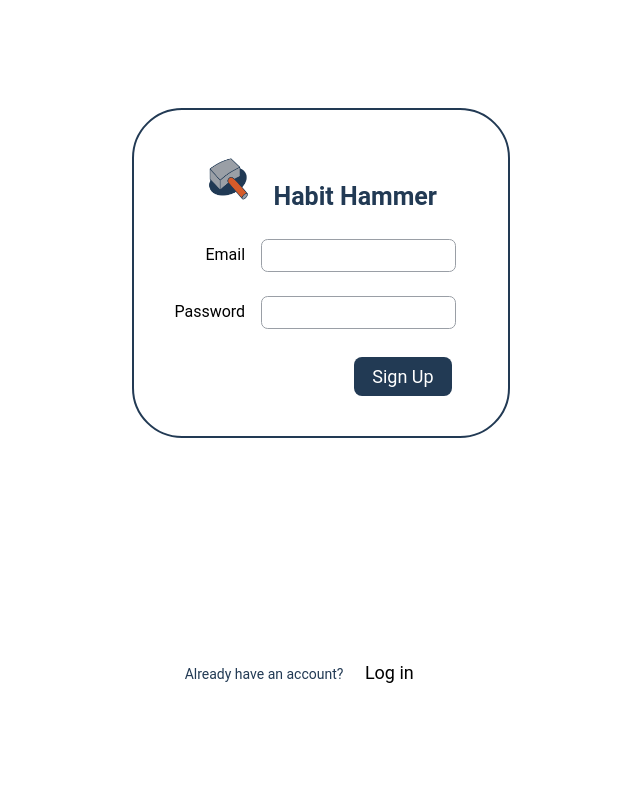
After one commit to elddc/HabitHammer, a Flask app: template templates/signup.html in a window 1280 px wide. The commit adds this page. Shown: the whole page, without its empty margins (319-959 px from the left). Run offline with Flask 2, Linux system fonts and the light colour scheme; the template is opened without the code that fills it, so the values that code supplies are empty; some libraries are stand-ins or nearby versions.

Commit message:
added firebase auth

```diff
--- a/server.py
+++ b/server.py
@@ -1,13 +1,20 @@
-from flask import Flask
-from flask import render_template
+from flask import Flask, render_template, request
 
 app = Flask(__name__)
 app.config['SEND_FILE_MAX_AGE_DEFAULT'] = 0
 app.config['TEMPLATES_AUTO_RELOAD'] = True
 
-@app.route("/")
+@app.route('/')
 def home():
   return render_template('index.html')
 
+@app.route('/signup', methods=['GET', 'POST'])
+def home():
+  return render_template('signup.html')
+
+@app.route('/signup', methods=['GET', 'POST'])
+def home():
+  return render_template('login.html')
+
 if __name__ == "__main__":
   app.run(debug=True)
--- /dev/null
+++ b/static/auth.js
@@ -0,0 +1,15 @@
+function signUp(){
+	firebase.auth().createUserWithEmailAndPassword(
+		document.getElementById("email").value,
+		document.getElementById("pass").value)
+	.then(() => console.log("signup successful"))
+	.catch(e => console.log(e.message));
+}
+
+function logIn(){
+	firebase.auth().createUserWithEmailAndPassword(
+		document.getElementById("email").value,
+		document.getElementById("pass").value)
+	.then(() => console.log("login successful"))
+	.catch(e => console.log(e.message));
+}
--- a/static/styles.css
+++ b/static/styles.css
@@ -1,3 +1,8 @@
+:root{
+    --gray: #9a9fa6;
+    --orange: #d35b2b;
+    --blue: #223a54;
+}
 body {
 	font-family: Roboto, sans-serif;
 	font-size: 14px;
@@ -8,53 +13,69 @@ img {
   font-size: 10px;
   color: white;
 }
+label {
+    font-family: inherit;
+    font-size: 16px;
+}
 .main {
 	display: grid;
 	height: 100vh;
 	place-items: center;
-	background-color: #9a9fa6;
 }
 .nav {
 	margin: 0;
 	padding: 1vh;
-	background-color: #223a54;
+	background-color: var(--blue);
 	display: flex;
 	align-items: center;
 	justify-content: space-between;
+}
+.modal{
+    padding: 5vh;
+    border: .2em solid var(--blue);
+    border-radius: 50px;
 }
 .logo {
 	height: 50px;
 	width: 50px;
 	margin: 5px 15px 0 0;
 }
-.txt-button, .rect-button {
+.txt-in {
+    padding: 1vh;
+    margin: 1.5vh;
+    border: .1em solid var(--gray);
+    border-radius: .5em;
+}
+.txt-button, .rect-button, .border-button {
 	border: none;
 	padding: .5em 1em;
 	margin-right: 2vw;
-	font-size: inherit;
+    font-size: 18px;
 	font-family: inherit;
-	font-family: Roboto, sans-serif;
-	font-size: 18px;
 }
 .txt-button {
 	background-color: transparent;
 }
 .rect-button {
 	border-radius: 1vh;
-	background-color: #9a9fa6;
+	background-color: var(--gray);
+}
+.border-button {
+    border: .1em solid var(--gray);
+    border-radius: .5em;
 }
 .big {
 	font-weight: bold;
 	font-size: 35px;
 	letter-spacing: .03em;
-	color: #d35b2b;
+	color: var(--orange);
 	text-transform: uppercase;
 }
 .med {
 	font-size: 25px;
 }
 .smol {
-	font-size: 10px;
+	font-size: 12px;
 }
 .white {
 	color: white;
@@ -63,19 +84,22 @@ img {
 	color: black;
 }
 .orange {
-	color: #d35b2b;
+	color: var(--orange);
 }
 .blue{
-	color: #223a54;
+	color: var(--blue);
 }
 .white-bg {
 	background-color: white;
 }
+.gray-bg {
+	background-color: var(--gray);
+}
 .orange-bg {
-	background-color: #d35b2b;
+	background-color: var(--orange);
 }
 .blue-bg {
-	background-color: #223a54;
+	background-color: var(--blue);
 }
 .center-hori {
 	text-align: center;
@@ -84,3 +108,9 @@ img {
 	display: flex;
 	align-items: center;
 }
+.align-left {
+    text-align: left;
+}
+.align-right {
+    text-align: right;
+}
--- a/templates/index.html
+++ b/templates/index.html
@@ -5,12 +5,11 @@
 	<title>Habit Hammer</title>
 	<link rel="icon" href="static/icon.png">
 	<link rel="stylesheet" href="static/styles.css"/>
-	<script src="static/script.js"></script>
 </head>
 <body>
 	<div class="nav">
 		<span class="center-verti big">
-			<img src="https://cdn.glitch.com/48b2f324-cdb9-453b-a222-e263ed475ce3%2Ficon.png?v=1613858425977" class="logo" alt="logo">
+			<img src="static/icon.png" class="logo" alt="logo">
 			Habit Hammer
 		</span>
 		<span>
@@ -19,7 +18,7 @@
 		</span>
 	</div>
 
-	<div class="main">
+	<div class="main gray-bg">
 		<div class="center-hori">
 			<p class="med">Use <b class="blue bold">Habit Hammer</b> to <em>build</em> or <em>break</em> habits!</p>
 			<div>
@@ -28,6 +27,5 @@
 			</div>
 		</div>
 	</div>
-
 </body>
 </html>
--- /dev/null
+++ b/templates/signup.html
@@ -0,0 +1,49 @@
+<!DOCTYPE html>
+<html lang="en">
+<head>
+	<meta charset="UTF-8">
+	<title>Habit Hammer</title>
+	<link rel="icon" href="static/icon.png">
+	<link rel="stylesheet" href="static/styles.css"/>
+</head>
+<body>
+	<div class="main">
+		<div class="center-hori modal">
+			<div style="margin-bottom: 2vh;">
+				<img src="static/icon.png" class="logo" alt="logo">
+				<b class="blue bold med">Habit Hammer</b>
+			</div>
+			<div class="align-right">
+				<label for="email">Email</label>
+				<input type="email" id="email" name="email" class="txt-in"><br>
+				<label for="pass">Password</label>
+				<input type="password" id="pass" name="pass" class="txt-in"><br>
+
+				<button class="rect-button white blue-bg" style="margin-right: 2vh; margin-top: 2vh;" onclick="signUp()">
+					Sign Up
+				</button>
+			</div>
+		</div>
+		<div class="small blue">
+			Already have an account? <button class="txt-button" onclick="window.location.href = location.origin + '/login'">Log in</button>
+		</div>
+	</div>
+
+	<script src="https://www.gstatic.com/firebasejs/8.2.9/firebase-app.js"></script>
+	<script src="https://www.gstatic.com/firebasejs/8.2.8/firebase-auth.js"></script>
+
+	<script>
+		var firebaseConfig = {
+			apiKey: "AIzaSyBGhVi2ZSQAs3reI07GfNolcSvWO_tSEW4",
+			authDomain: "ec-ftest.firebaseapp.com",
+			projectId: "ec-ftest",
+			storageBucket: "ec-ftest.appspot.com",
+			messagingSenderId: "28831555118",
+			appId: "1:28831555118:web:4a651dafec45d4a5b609bf"
+		};
+		firebase.initializeApp(firebaseConfig);
+	</script>
+
+	<script src="static/auth.js"></script>
+</body>
+</html>
```
Also changed, not shown: templates/login.html (added, +46 -0 lines), script.js (deleted), static/icon.png (added).
